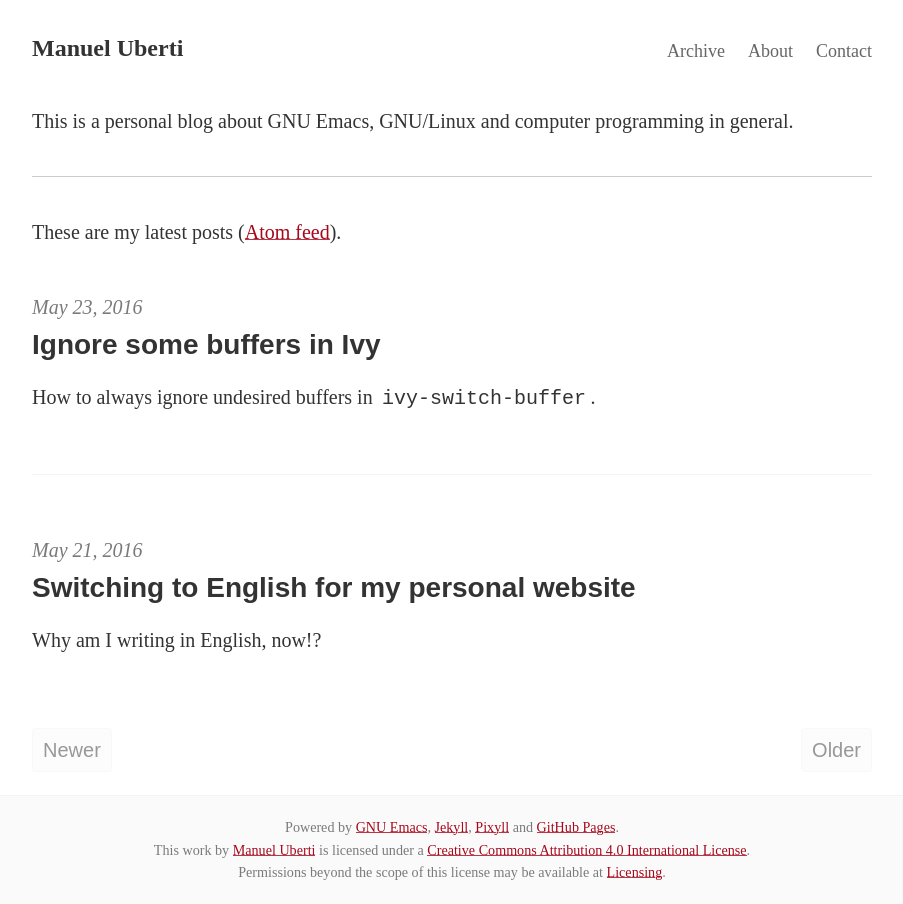
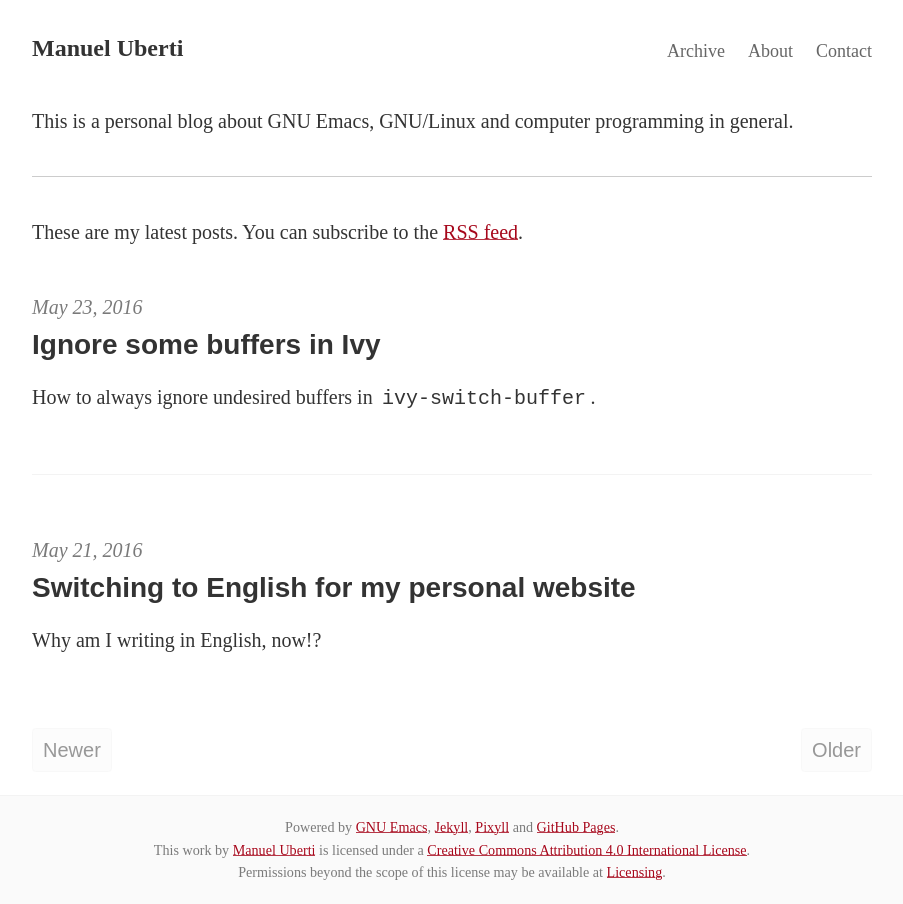
Before and after one commit to manuel-uberti/manuel-uberti.github.io, a Jekyll site: the page built from index.html, in a window 1280 px wide. Shown: the whole page, without its empty margins (188-1091 px from the left). Built offline with Jekyll 4.4.1, drawn with Linux system fonts in a browser that asks for light colours; some web fonts are replaced; the list of posts is cut into pages by our own code.

Commit message:
Add a more descriptive sentence

```diff
--- a/index.html
+++ b/index.html
@@ -6,7 +6,7 @@ layout: default
 <div class="home">
     This is a personal blog about GNU Emacs, GNU/Linux and computer programming in general.
     <hr/>
-    These are my latest posts (<a href="https://manuel-uberti.github.io/feed">Atom feed</a>).
+    These are my latest posts. You can subscribe to the <a href="https://manuel-uberti.github.io/feed">RSS feed</a>.
     {% if posts_count > 0 %}
     <div class="posts">
         {% for post in paginator.posts %}
```
